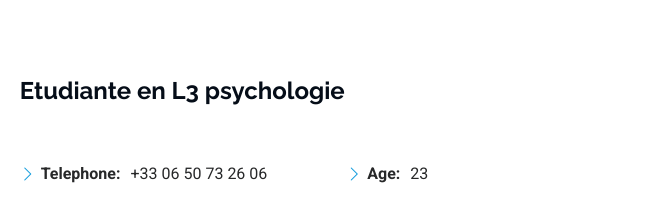
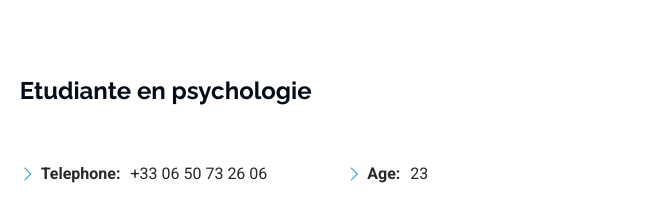
Before and after one commit to ndebarrosc/Natalia-Camara, a plain HTML site: page index.html in a window 1280 px wide. Shown: the part 921-1124 px from the top of the page, 619-1280 px from the left. Drawn offline with Linux system fonts and the light colour scheme.

Commit message:
Update index.html

```diff
--- a/index.html
+++ b/index.html
@@ -95,7 +95,7 @@
             <img src="assets/img/my-profile-img.jpg" class="img-fluid" alt="">
           </div>
           <div class="col-lg-8 content">
-            <h2>Etudiante en L3 psychologie</h2>
+            <h2>Etudiante en psychologie</h2>
             <p class="fst-italic py-3">
             </p>
             <div class="row">
```
